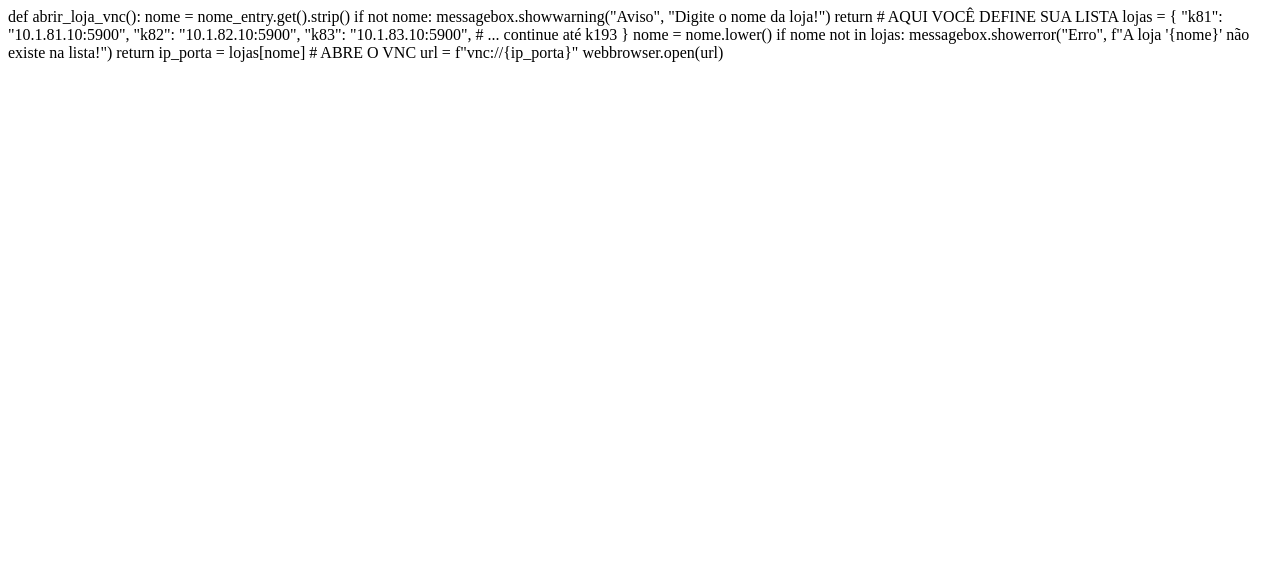
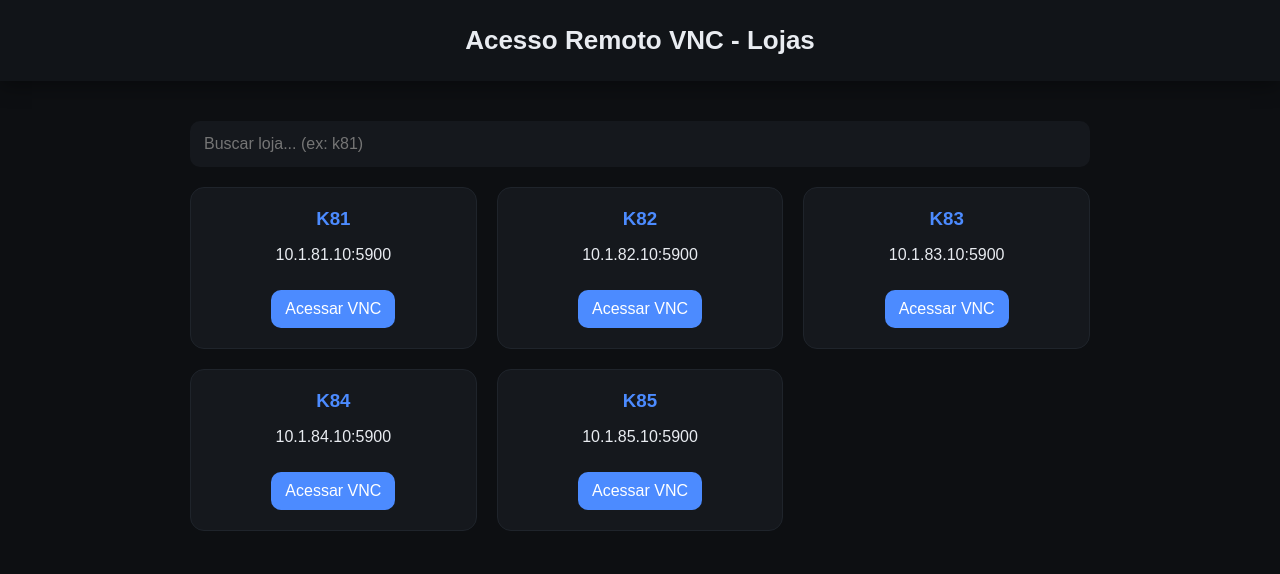
Before and after one commit to andremoratorekfc/baseconhecimento, a plain HTML site: page lojas-vnc.html in a window 1280 px wide. Drawn offline with Linux system fonts and the light colour scheme.

Commit message:
lojas-vnc.html

```diff
--- a/lojas-vnc.html
+++ b/lojas-vnc.html
@@ -1,25 +1,132 @@
-def abrir_loja_vnc():
-    nome = nome_entry.get().strip()
-    if not nome:
-        messagebox.showwarning("Aviso", "Digite o nome da loja!")
-        return
+<!DOCTYPE html>
+<html lang="pt-BR">
+<head>
+<meta charset="UTF-8">
+<meta name="viewport" content="width=device-width, initial-scale=1.0">
+<title>Acesso Remoto VNC</title>
 
-    # AQUI VOCÊ DEFINE SUA LISTA
-    lojas = {
-        "k81": "10.1.81.10:5900",
-        "k82": "10.1.82.10:5900",
-        "k83": "10.1.83.10:5900",
-        # ... continue até k193
+<style>
+    body {
+        margin: 0;
+        font-family: Arial, sans-serif;
+        background: #0d0f12;
+        color: #e9ecf1;
     }
+    header {
+        text-align: center;
+        padding: 25px;
+        font-size: 26px;
+        font-weight: bold;
+        background: #111418;
+        box-shadow: 0 4px 20px rgba(0,0,0,0.4);
+    }
+    .container {
+        max-width: 900px;
+        margin: 30px auto;
+        padding: 10px;
+    }
+    .search {
+        display: flex;
+        gap: 10px;
+        margin-bottom: 20px;
+    }
+    .search input {
+        flex: 1;
+        padding: 14px;
+        border-radius: 10px;
+        border: none;
+        background: #15181d;
+        color: white;
+        font-size: 16px;
+    }
+    .grid {
+        display: grid;
+        grid-template-columns: repeat(auto-fill,minmax(240px,1fr));
+        gap: 20px;
+    }
+    .card {
+        background: #15181d;
+        padding: 20px;
+        border-radius: 14px;
+        border: 1px solid #1f242b;
+        transition: 0.2s;
+        text-align: center;
+    }
+    .card:hover {
+        transform: translateY(-4px);
+        border-color: #4c8bff;
+    }
+    .card h3 {
+        margin: 0 0 10px;
+        color: #4c8bff;
+    }
+    .card a {
+        display: inline-block;
+        margin-top: 10px;
+        padding: 10px 14px;
+        background: #4c8bff;
+        color: white;
+        text-decoration: none;
+        border-radius: 10px;
+        transition: 0.2s;
+    }
+    .card a:hover {
+        opacity: 0.8;
+    }
+</style>
 
-    nome = nome.lower()
+</head>
+<body>
 
-    if nome not in lojas:
-        messagebox.showerror("Erro", f"A loja '{nome}' não existe na lista!")
-        return
+<header>Acesso Remoto VNC - Lojas</header>
 
-    ip_porta = lojas[nome]
+<div class="container">
 
-    # ABRE O VNC
-    url = f"vnc://{ip_porta}"
-    webbrowser.open(url)
+    <div class="search">
+        <input id="searchInput" type="text" placeholder="Buscar loja... (ex: k81)">
+    </div>
+
+    <div class="grid" id="gridLojas"></div>
+
+</div>
+
+<script>
+const lojas = {
+    "k81": "10.1.81.10:5900",
+    "k82": "10.1.82.10:5900",
+    "k83": "10.1.83.10:5900",
+    "k84": "10.1.84.10:5900",
+    "k85": "10.1.85.10:5900"
+    // 👉 Adicione até k193 aqui
+};
+
+function renderLojas(filtro = "") {
+    const grid = document.getElementById("gridLojas");
+    grid.innerHTML = "";
+
+    const termo = filtro.toLowerCase();
+
+    Object.keys(lojas).forEach(loja => {
+        if (!loja.toLowerCase().includes(termo)) return;
+
+        const ip = lojas[loja];
+
+        grid.innerHTML += `
+            <div class="card">
+                <h3>${loja.toUpperCase()}</h3>
+                <p>${ip}</p>
+                <a href="vnc://${ip}">Acessar VNC</a>
+            </div>
+        `;
+    });
+}
+
+document.getElementById("searchInput").addEventListener("input", (e) => {
+    renderLojas(e.target.value);
+});
+
+renderLojas();
+</script>
+
+</body>
+</html>
```
